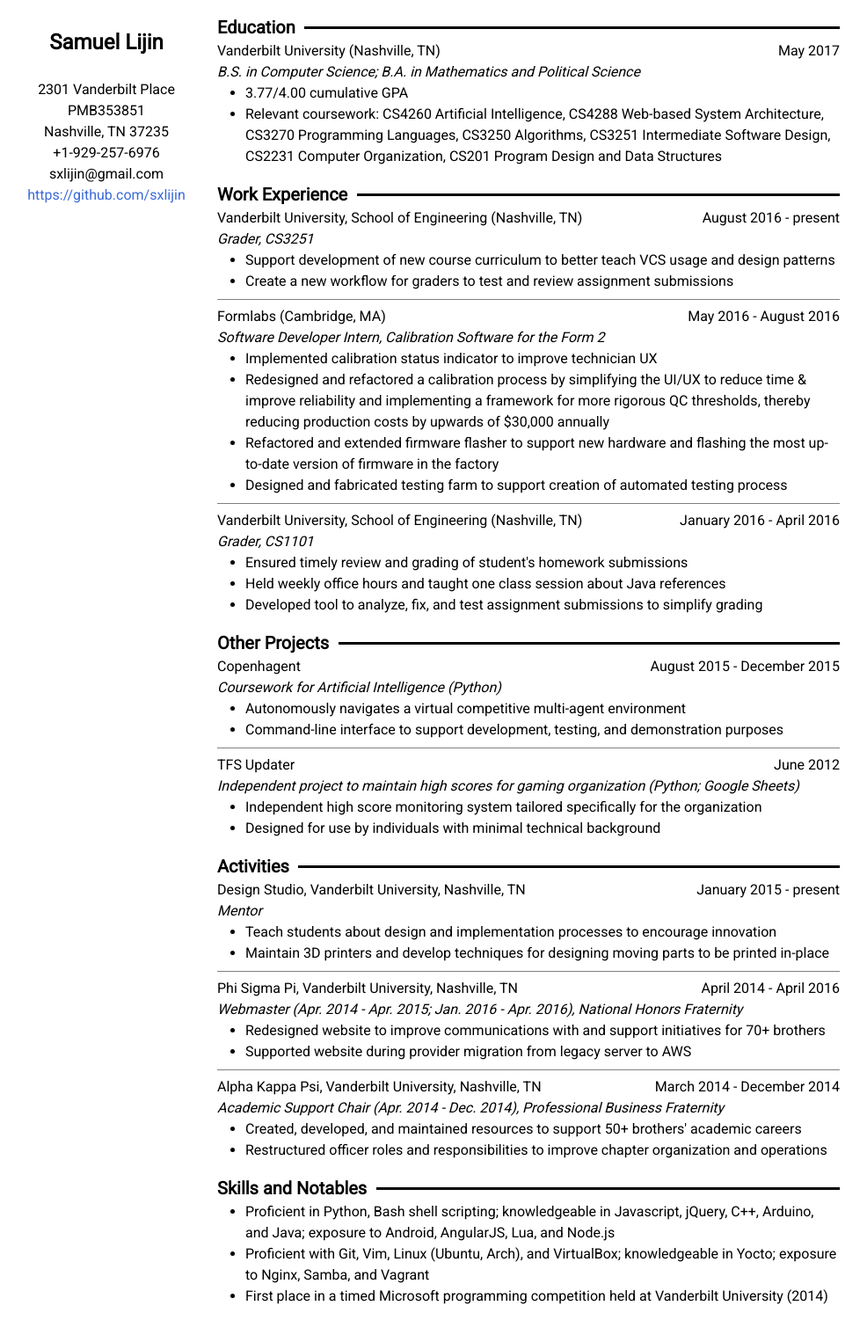
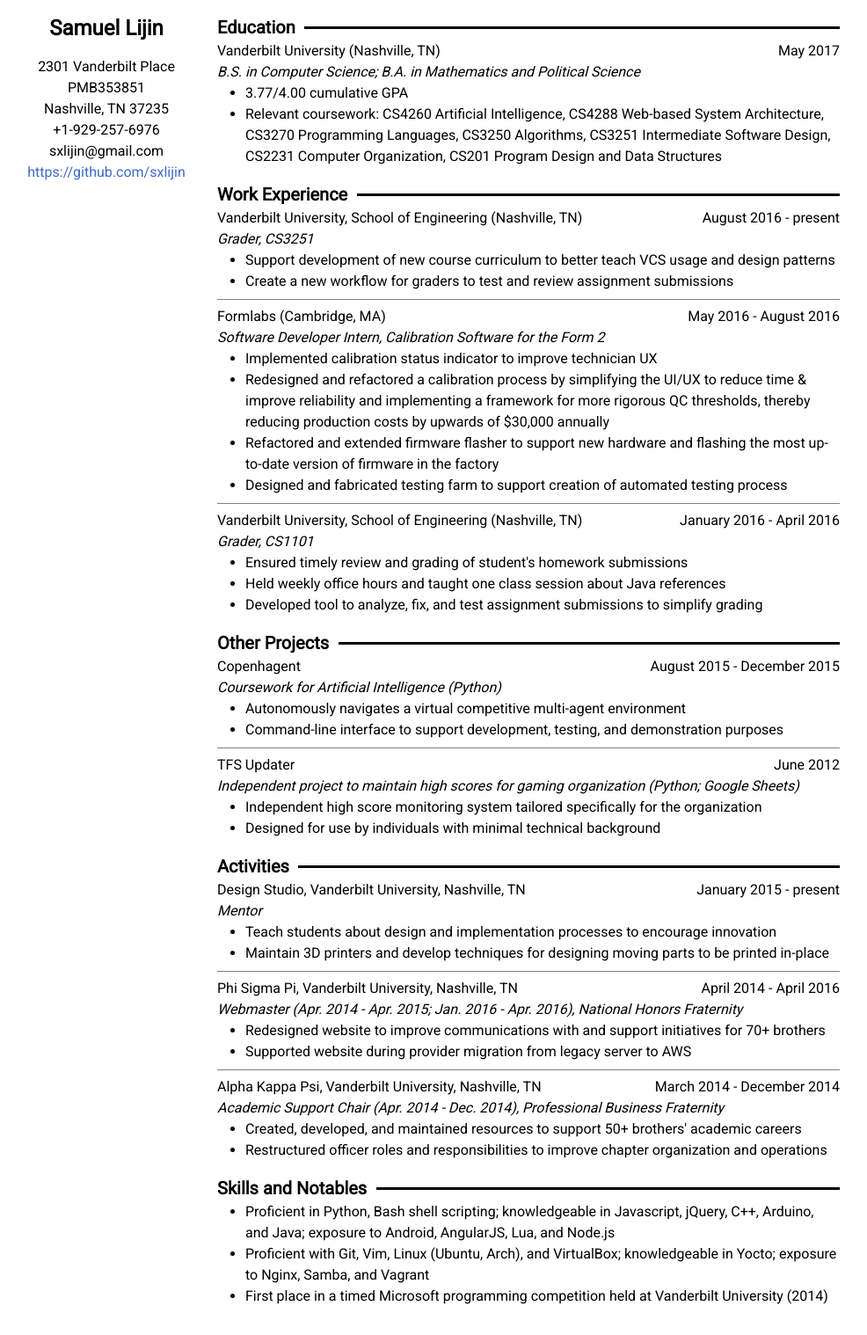
Before and after one commit to sxlijin/sxlijin.github.io, a Jekyll site: the page built from resume.html, in a window 1280 px wide. Shown: the whole page at 88% size, without its empty margins (149-1135 px from the left). Built offline with Jekyll 4.4.1, drawn with Linux system fonts in a browser that asks for light colours.

Commit message:
fix resume appearance on mobile

```diff
--- a/css/resume.scss
+++ b/css/resume.scss
@@ -10,7 +10,7 @@
 
 body {
   margin: 0 auto;
-  padding: 1em 0;
+  padding: 0;
   max-width: 60em;
   font-family: "Roboto", sans-serif;
   line-height: 1.5;
@@ -34,6 +34,10 @@
 $collapse-width: 480px;
 $base-font-size: 16px;
 
+$header-height: 4rem;
+header { line-height: $header-height; }
+aside  {  margin-top: $header-height; }
+
 @media only screen and (max-width: $collapse-width),
        only screen and (max-device-width: $collapse-width) {
   /* hopefully i can take this *bleep* font size multiplier
@@ -45,24 +49,22 @@
    */
   /* html          { font-size: 2 * $base-font-size; } */
   header, aside { width: 100%; }
-  header        { padding: 30px 0; }
-  aside         { margin-top: 7.5ex; }
-  main          { top: 25ex; }
+  main          { top: 14rem; }
 }
 
 @media only screen and (min-width: $collapse-width)
                    and (min-device-width: $collapse-width) {
   $left-col-width: 200px;
+  $left-col-margin: 10px;
 
   header, aside {
     width: $left-col-width;
     max-width: $left-col-width;
-    margin: 0 10px;
+    margin-left: $left-col-margin;
+    margin-right: $left-col-margin;
   }
 
-  header  { padding-top: 30px; }
-  aside   { margin-top: 90px; }
-  main    { margin: 0 0 0 $left-col-width + 2*10px; }
+  main { margin: 1em 0 0 $left-col-width + 2 * $left-col-margin; }
 }
 
 /* resume formatting: scrolling and styling */
```
